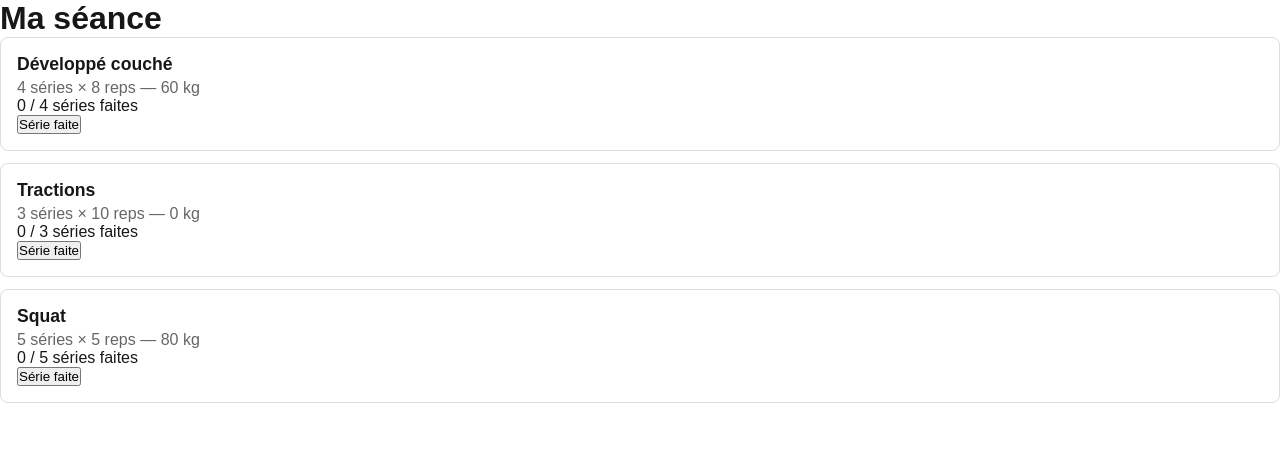
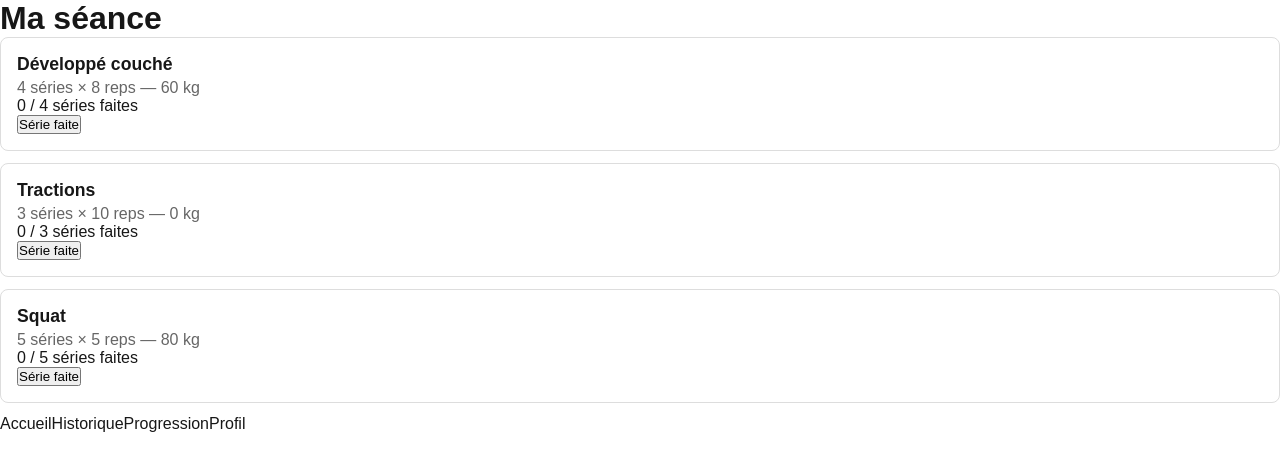
Before and after one commit to samc-eng/gymflow, a Next.js app: page / in a window 1280 px wide. Shown: the top 470 px of the page. Built offline with nearby package versions, Linux system fonts and the light colour scheme.

Commit message:
feat: add bottom navigation bar

```diff
--- a/src/app/layout.tsx
+++ b/src/app/layout.tsx
@@ -1,6 +1,7 @@
 import type { Metadata } from "next";
 import { Geist, Geist_Mono } from "next/font/google";
 import "./globals.css";
+import BottomNav from "@/components/BottomNav";
 
 const geistSans = Geist({
   variable: "--font-geist-sans",
@@ -24,7 +25,10 @@ export default function RootLayout({
 }>) {
   return (
     <html lang="fr" className={`${geistSans.variable} ${geistMono.variable}`}>
-      <body>{children}</body>
+      <body>
+        {children}
+        < BottomNav />
+      </body>
     </html>
   );
 }
--- /dev/null
+++ b/src/components/BottomNav.tsx
@@ -0,0 +1,12 @@
+import Link from "next/link";
+
+export default function BottomNav() {
+  return (
+    <nav>
+      <Link href="/">Accueil</Link>
+      <Link href="/workouts">Historique</Link>
+      <Link href="/progress">Progression</Link>
+      <Link href="/profile">Profil</Link>
+    </nav>
+  );
+}
```
